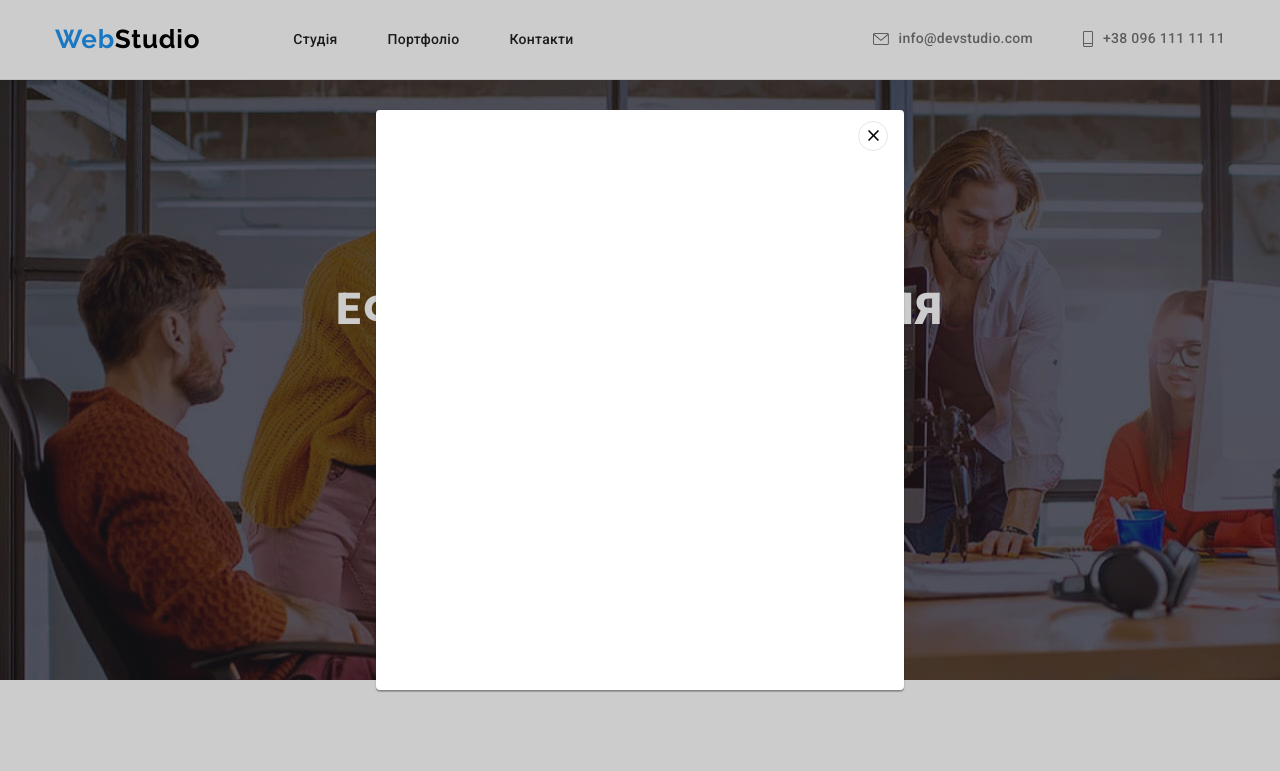
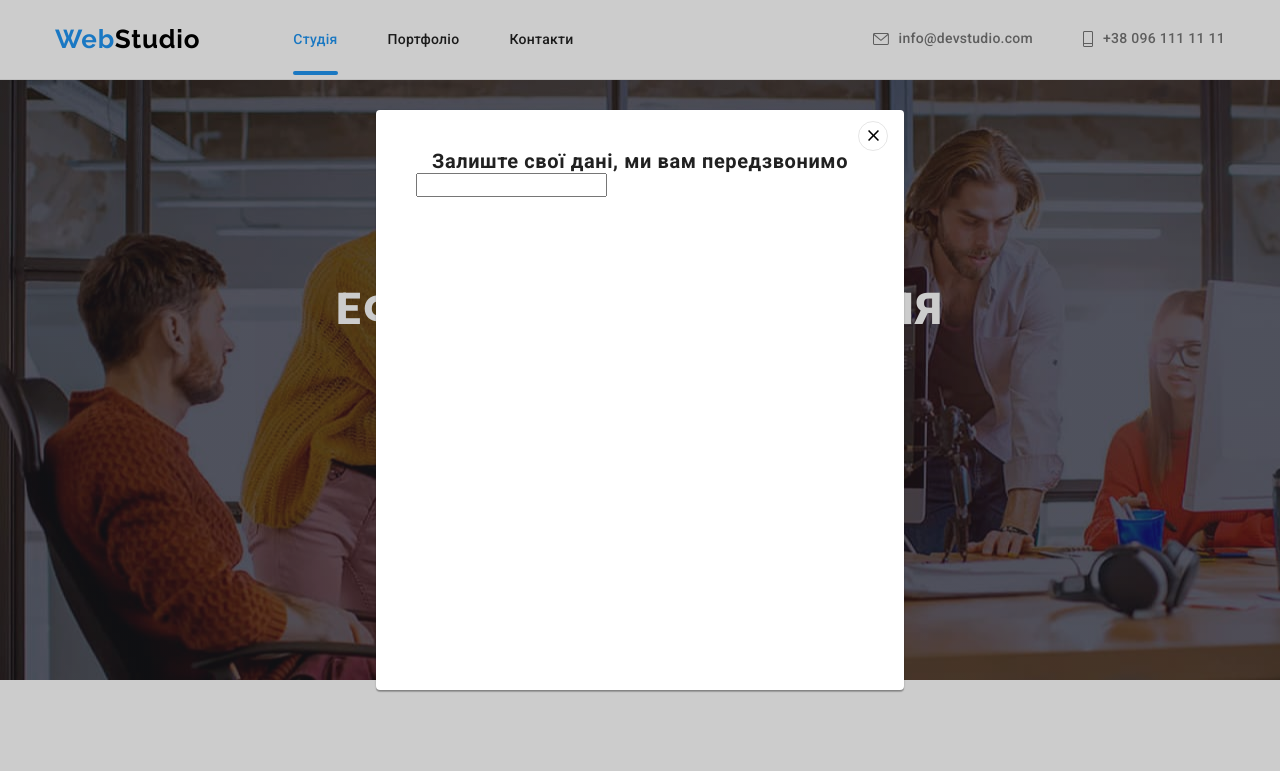
Before and after one commit to OlegRosinskyi/goit-markup-hw-05, a plain HTML site: page index.html in a window 1280 px wide. Both pictures are taken after a click on the button "Замовити послугу". Shown: the top 771 px of the page. Drawn offline with nearby package versions, Linux system fonts and the light colour scheme.

Commit message:
THE END Lesson5

```diff
--- a/css/styles.css
+++ b/css/styles.css
@@ -139,13 +139,19 @@ body {
   /*color: var(--accent-color);*/
   position: relative;
 }
+
+.header-link:hover,
+.header-link:focus {
+  color: var(--accent-color);
+}
+
 .header-link::after {
   content: "";
   transition-duration: var(--animation-time);
   transition-property: opacity;
   transition-timing-function: var(--animation-function);
 
-  opacity: 0;
+  /*opacity: 0;*/
   position: absolute;
   left: 0px;
   bottom: -28px;
@@ -155,13 +161,37 @@ body {
   width: 100%;
   border-radius: 2px;
 }
+.header-link::after {
+  opacity: 0;
+}
+
+.header-link-activ {
+  color: var(--accent-color);
+}
+.header-link-activ::after {
+  opacity: 1;
+}
 .header-link:hover::after {
   opacity: 1;
 }
-.header-link:hover,
-.header-link:focus {
-  color: var(--accent-color);
-}
+/*.header-link-activ::after {
+  content: "";
+  transition-duration: var(--animation-time);
+  transition-property: opacity;
+  transition-timing-function: var(--animation-function);
+
+
+  position: absolute;
+  left: 0px;
+  bottom: -28px;
+  display: inline-block;
+  background-color: var(--accent-color);
+  height: 4px;
+  width: 100%;
+  border-radius: 2px;
+  opacity: 1;
+}*/
+
 .heade-link-communication {
   transition-duration: var(--animation-time);
   transition-property: color;
@@ -177,16 +207,18 @@ body {
 }
 .heade-link-communication:hover {
   color: var(--accent-color);
-  /*fill: var(--accent-color);*/
 }
+
 .heade-link-communication:focus {
   color: var(--accent-color);
 }
 .heade-icon {
   margin-right: 10px;
   fill: currentColor;
-  /*outline: 2px solid red;*/
 }
+
+/*outline: 2px solid red;*/
+
 /* --------------SLOGAN ------------*/
 .slogan {
   display: block;
@@ -589,6 +621,7 @@ body {
   fill: var(--main-accent-color);
   background: rgba(255, 255, 255, 0.1);
 }
+
 /*.info-soc-icon {
   outline: 2px solid black;
 } */
@@ -752,13 +785,14 @@ body {
   /*transition-duration: var(--animation-time);
   transition-property: box-shadow, background-color, color;
   transition-timing-function: var(--animation-function);*/
-
+  padding: 40px;
   transition: transform var(--animation-time) var(--animation-function),
     min-height var(--animation-time) var(--animation-function);
 
   /*transition: transform 500ms linear, min-height 500ms linear;*/
 }
-.backdrop.is-hidden .modal {
+.backdrop.modal {
+  /*.backdrop.is-hidden .modal*/
   transform: translate(-50%, -50%) scale(0) rotate(0);
   min-height: 0;
 }
@@ -774,6 +808,15 @@ body {
   background-color: #fff;
 }
 
+.modal-title {
+  font-weight: 700;
+  font-size: 20px;
+  line-height: 1.15;
+  text-align: center;
+  letter-spacing: 0.03em;
+
+  color: var(--main-text-color);
+}
 .is-hidden {
   opacity: 0;
   visibility: hidden;
--- a/index.html
+++ b/index.html
@@ -42,7 +42,7 @@
               <a
                 href=""
                 rel="noopener noreferrer nofollow"
-                class="header-link link"
+                class="header-link link header-link-activ"
               >
                 Студія
               </a>
@@ -523,6 +523,7 @@
       <div class="modal">
         <button type="button" class="modal-close" data-modal-close>
           <!--<svg class="modal-clos-icon"-->
+
           <svg
             width="30"
             height="30"
@@ -546,6 +547,10 @@
           <!-- <use href="./images/close(1).svg"></use>
           </svg>-->
         </button>
+        <p class="modal-title">Залиште свої дані, ми вам передзвонимо</p>
+        <form>
+          <input type="text" />
+        </form>
       </div>
     </div>
     <script src="./js/modal.js"></script>
```
Also changed, not shown: portfolio.html (+55 -21 lines).
